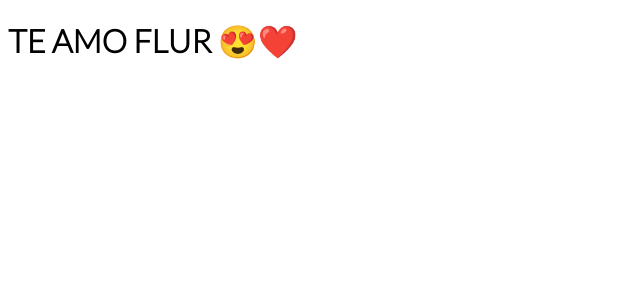
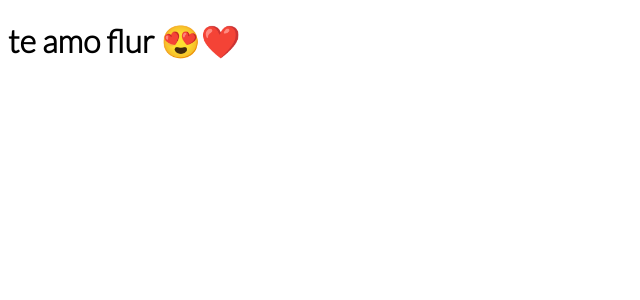
Before and after one commit to jesusaugusto0x2/flauer, a React (Create React App) app: page / in a window 1280 px wide. Shown: the top 300 px of the page, without its empty margins (0-640 px from the left). Built offline with nearby package versions, Linux system fonts and the light colour scheme.

Commit message:
(chore): add typescript support

```diff
--- a/package.json
+++ b/package.json
@@ -6,9 +6,14 @@
     "@testing-library/jest-dom": "^5.16.4",
     "@testing-library/react": "^13.3.0",
     "@testing-library/user-event": "^13.5.0",
+    "@types/jest": "^28.1.0",
+    "@types/node": "^17.0.39",
+    "@types/react": "^18.0.10",
+    "@types/react-dom": "^18.0.5",
     "react": "^18.1.0",
     "react-dom": "^18.1.0",
     "react-scripts": "5.0.1",
+    "typescript": "^4.7.3",
     "web-vitals": "^2.1.4"
   },
   "scripts": {
--- a/src/App.js
+++ b/src/App.js
@@ -1,10 +1,12 @@
+import { Wrapper, Title } from './components'
 import './App.css'
+
 
 const App = () => {
   return (
-    <h1 className="title">
-      te amo flur 😍❤️
-    </h1>
+    <Wrapper>
+      <Title />
+    </Wrapper>
   );
 }
 
--- /dev/null
+++ b/src/components/atoms/Title.tsx
@@ -0,0 +1,7 @@
+import React from "react"
+
+const Title: React.FC = () => {
+  return <h1>te amo flur 😍❤️</h1>
+}
+
+export default Title
--- /dev/null
+++ b/src/components/containers/Wrapper.tsx
@@ -0,0 +1,12 @@
+import React, { ReactNode } from "react"
+
+interface WrapperProps  {
+  children: ReactNode
+}
+
+const Wrapper: React.FC<WrapperProps> = ({ children }) => (
+  <div>{children}</div>
+)
+
+
+export default Wrapper
--- /dev/null
+++ b/src/components/index.ts
@@ -0,0 +1,5 @@
+// Atomic components
+export { default as Title } from './atoms/Title'
+
+// Container components
+export { default as Wrapper } from './containers/Wrapper'
```
Also changed, not shown: tsconfig.json (added, +21 -0 lines), 1 other file (tests, documents, lock files or other folders).
